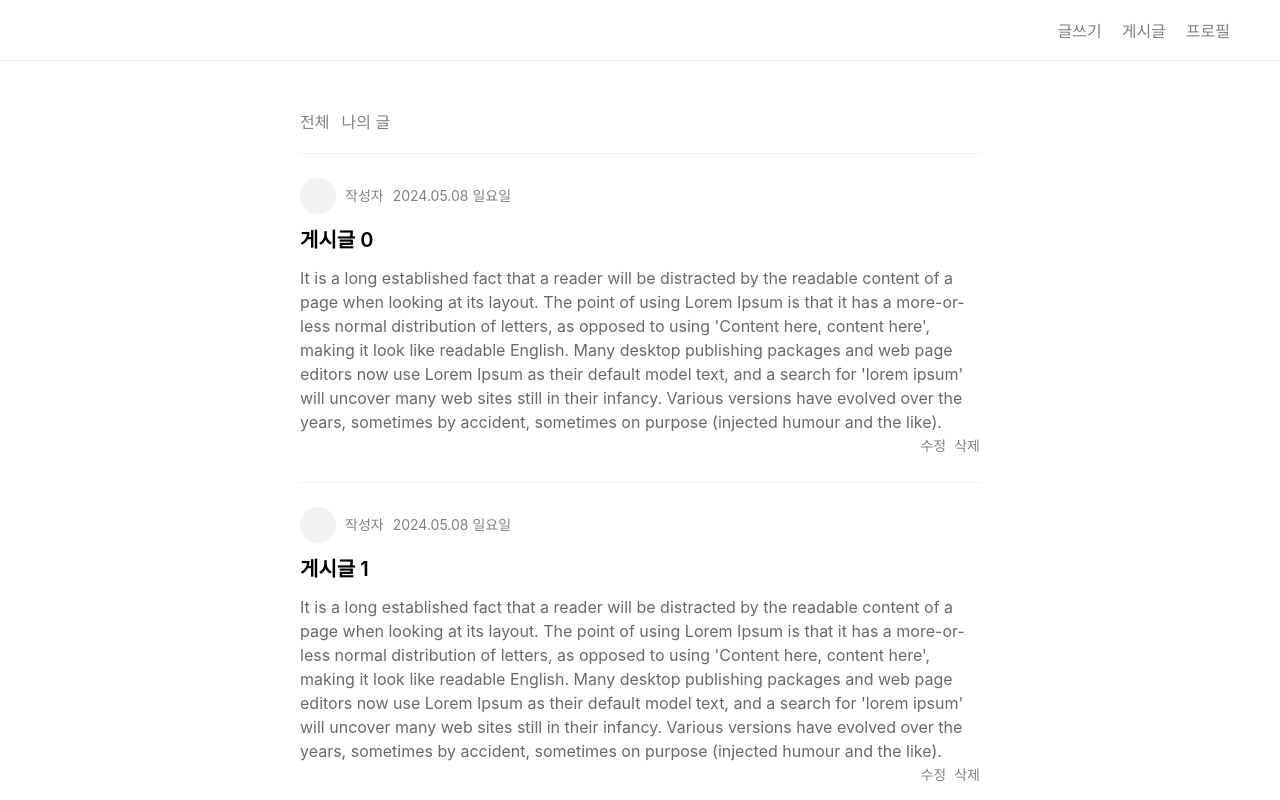
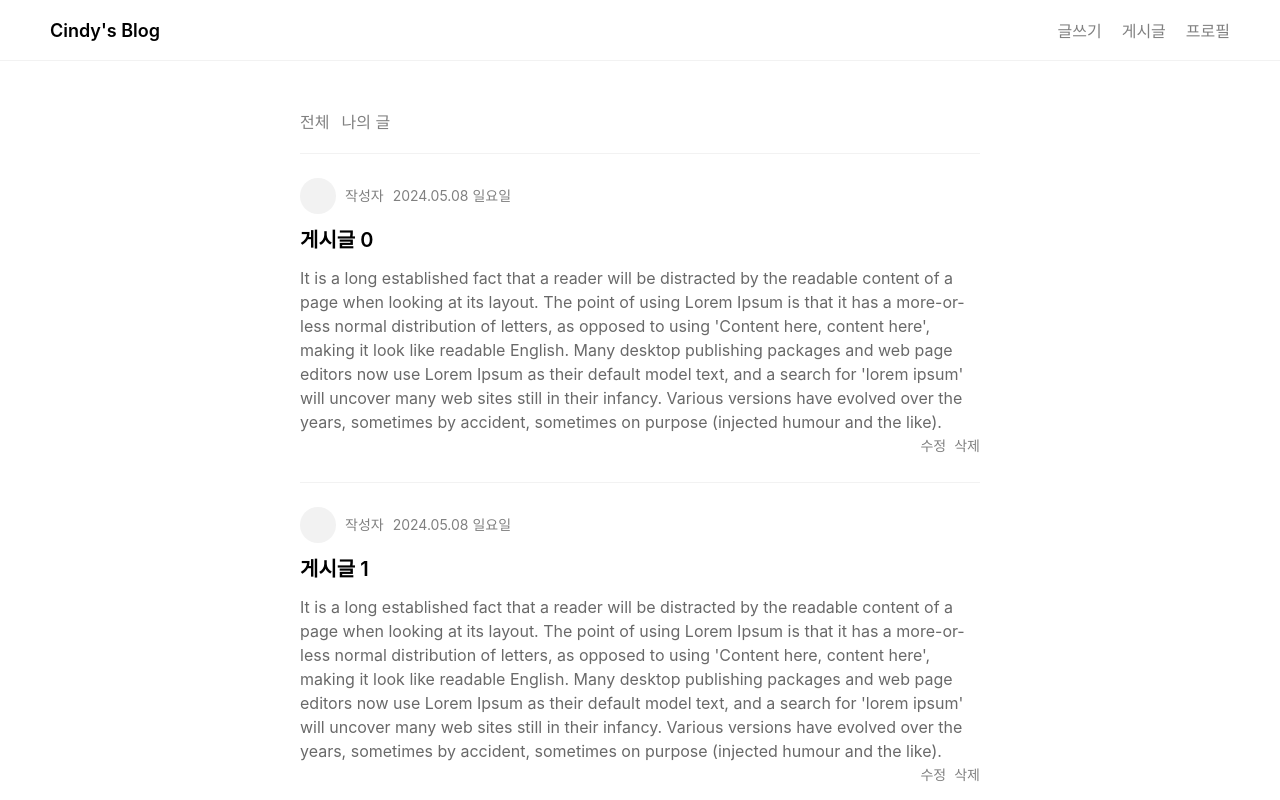
Before and after one commit to eve0625/fastcampus-blog-app, a React (Create React App) app: page / in a window 1280 px wide. Shown: the top 800 px of the page. Built offline with nearby package versions, Linux system fonts and the light colour scheme.

Commit message:
Footer 컴포넌트화

```diff
--- /dev/null
+++ b/src/components/Footer.tsx
@@ -0,0 +1,9 @@
+import { Link } from "react-router-dom";
+
+export default function Footer() {
+    return <footer>
+        <Link to="/posts/new">글쓰기</Link>
+        <Link to="/posts">게시글</Link>
+        <Link to="/profile">프로필</Link>
+    </footer>
+}
--- a/src/components/Header.tsx
+++ b/src/components/Header.tsx
@@ -1,7 +1,8 @@
 import { Link } from "react-router-dom";
 
 export default function Header() {
-    return <header>
+    return <header className="header">
+        <Link to="/" className="header__logo">Cindy's Blog</Link>
         <div>
             <Link to="/posts/new">글쓰기</Link>
             <Link to="/posts">게시글</Link>
--- a/src/index.css
+++ b/src/index.css
@@ -17,11 +17,16 @@ code {
 header {
   display: flex;
   justify-content: space-between;
-  flex-direction: row-reverse;
   border-bottom: 1px solid #f2f2f2;
   padding: 10px 40px;
   min-height: 40px;
   align-items: center;
+}
+
+header .header__logo {
+  color: black;
+  font-weight: 600;
+  font-size: 18px;
 }
 
 header a {
--- a/src/pages/home/index.tsx
+++ b/src/pages/home/index.tsx
@@ -1,5 +1,6 @@
 import { Link } from "react-router-dom";
 import Header from "../../components/Header";
+import Footer from "../../components/Footer";
 
 export default function Home() {
     return (
@@ -32,11 +33,7 @@ export default function Home() {
                     ))
                 }
             </div>
-            <footer>
-                <Link to="/posts/new">글쓰기</Link>
-                <Link to="/posts">게시글</Link>
-                <Link to="/profile">프로필</Link>
-            </footer>
+            <Footer/>
         </div>
     );
 }
--- a/src/pages/posts/detail.tsx
+++ b/src/pages/posts/detail.tsx
@@ -1,7 +1,11 @@
+import Footer from "../../components/Footer";
+import Header from "../../components/Header";
 import PostDetail from "../../components/PostDetail";
 
 export default function PostDetailPage() {
-    return (
-        <PostDetail />
-    );
+    return <>
+        <Header/>
+        <PostDetail/>
+        <Footer/>
+    </>
 }
```
